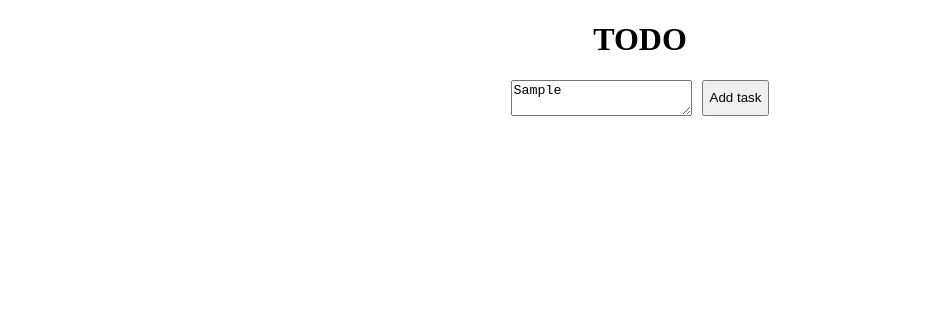
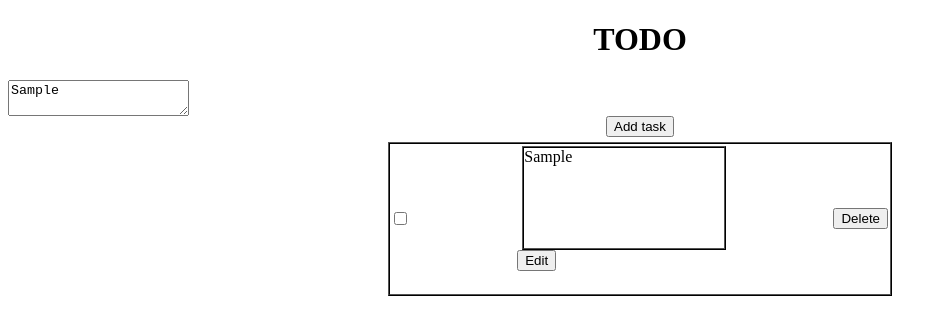
Before and after one commit to nikita-glitch/todo, a React (Create React App) app: page / in a window 1280 px wide. Both pictures are taken after typing "Sample" into the empty fields and a click on the button "Add task". Shown: the top 334 px of the page, without its empty margins (0-947 px from the left). Built offline with nearby package versions, Linux system fonts and the light colour scheme; the HTML template or start-up script is replaced by a standard one.

Commit message:
v1.7 state

```diff
--- a/src/List/Element.js
+++ b/src/List/Element.js
@@ -2,50 +2,50 @@ import React, { useState } from "react";
 import './element.css'
 import { listItems } from "../storage";
 
-function Element(todoTask) {
-  const [value, setValue] = useState(todoTask.value);
+function Element({ value, todoTask, setTodoTask }) {
+  console.log(value);
   const [edit, setEdit] = useState(false);
 
-  const deleteElement = () => {
-    let index = listItems.findIndex(item => item.id === todoTask.id);
-    if (index === -1) { return }
-    listItems.splice(index, 1);
-  };
+  // const deleteElement = () => {
+  //   let index = listItems.findIndex(item => item.id === todoTask.id);
+  //   if (index === -1) { return }
+  //   listItems.splice(index, 1);
+  // };
 
-  const editElement = () => {
-    let index = listItems.findIndex(item => item.id === todoTask.id);
-    if (index !== -1) {
-      listItems[index].todoTask = value;
-    }
-    setEdit(false);
-  };
-  const handleInput = (ev) =>{
-    setValue(ev.target.value)
-  }
+  // const editElement = () => {
+  //   let index = listItems.findIndex(item => item.id === todoTask.id);
+  //   if (index !== -1) {
+  //     listItems[index].todoTask = todoTask;
+  //   }
+  //   setEdit(false);
+  // };
+  // const handleInput = (ev) =>{
+  //   setTodoTask(ev.target.value)
+  // }
 
-  const handleEdit = () => {
-    setEdit(true)
-  }
+  // const handleEdit = () => {
+  //   setEdit(true)
+  // }
 
   return (
     <div className="element">
       <input type="checkbox" />
       {edit ?
         <div>
-          <input type="text" value={value} onChange={handleInput}
+          <input type="text"
           />
 
-          <button className="submit_button" onClick={editElement}>
+          <button className="submit_button" >
             Submit
           </button>
         </div>
         :
         <div>
           <div className="task">
-            {value}
+            {value.todoTask}
           </div>
 
-          <button className="edit_button" onClick={handleEdit}>
+          <button className="edit_button" >
             Edit
           </button>
 
@@ -53,7 +53,7 @@ function Element(todoTask) {
       }
       <div className="button_group">
 
-        <button className="delete_button" onClick={deleteElement} >
+        <button className="delete_button"  >
           Delete
         </button>
       </div>
--- a/src/List/List.css
+++ b/src/List/List.css
@@ -7,10 +7,7 @@
 
 }
 
-.input_task {
-    margin-right: 10px;
 
-}
 .add_element {
     display: flex;
     margin-bottom: 5px;
--- a/src/List/List.js
+++ b/src/List/List.js
@@ -9,47 +9,32 @@ import { listItems } from '../storage'
 //   reactCore.render()
 // }
 
-function List() {
-  const [task, setTask] = useState();
-
-  const addElement = () => {
-    if (!task) { return };
-
-    listItems.push({
-      id: Date.now(),
-      todoTask: `${task}`,
-      isChecked: false
-    });
-  };
-
-  const handleTextChange = (ev) => {
-    setTask(ev.target.value)
-  }
-
+function List({ value, onAddElementClick }) {
+  console.log(value);
   return (
     <div className="list">
       <div className="add_element">
-        <textarea
-          className="input_task"
-          placeholder="Write your task here"
-          value={task}
-          onChange={handleTextChange}
-        />
-        <button className="add_button" onClick={addElement}>
+
+        <button className="add_button" onClick={onAddElementClick}>
           Add task
         </button>
 
       </div>
-      {listItems.map(item =>
+
+      {value.map(item =>
         <Element
           key={item.id}
-          value={item.todoTask}
-          id={item.id}
-          isChecked={item.isChecked}
-        />
-      )}
+          value={item}
 
+        />)}
     </div>
   );
 }
 export default List;
+/* {value.map(item =>
+        <Element
+          key={item.id}
+          value={item}
+
+        />)}
+         */
--- a/src/page.css
+++ b/src/page.css
@@ -0,0 +1,5 @@
+.input_task {
+  display: flex;
+  margin-right: 10px;
+
+}
--- a/src/page.js
+++ b/src/page.js
@@ -1,9 +1,23 @@
-import React from "react";
+import React, { useState } from "react";
 import List from "./List/List";
 import './page.css';
+//import { listItems } from "./storage";
 
 
 function Page() {
+  const [listItem, setListItem] = useState([]);
+  const [input, setInput] = useState('')
+  function addElement() {
+    const buf = listItem.slice()
+    console.log('avav');
+    buf.push({
+      id: Date.now(),
+      todoTask: `${input}`,
+      isChecked: false
+    });
+    setListItem(buf);
+
+  }
 
   return (
     <div>
@@ -14,8 +28,14 @@ function Page() {
       >
         TODO
       </h1>
-
-      <List />
+      <textarea
+          className="input_task"
+          placeholder="Write your task here"
+          value={input}
+          onChange={(e) =>
+            setInput(e.target.value)}
+        />
+      <List value={listItem} onAddElementClick={addElement} />
     </div>
   );
 }
--- a/src/storage.js
+++ b/src/storage.js
@@ -1,3 +1 @@
-export const listItems = [
-
-]
+export const listItems = []
```
